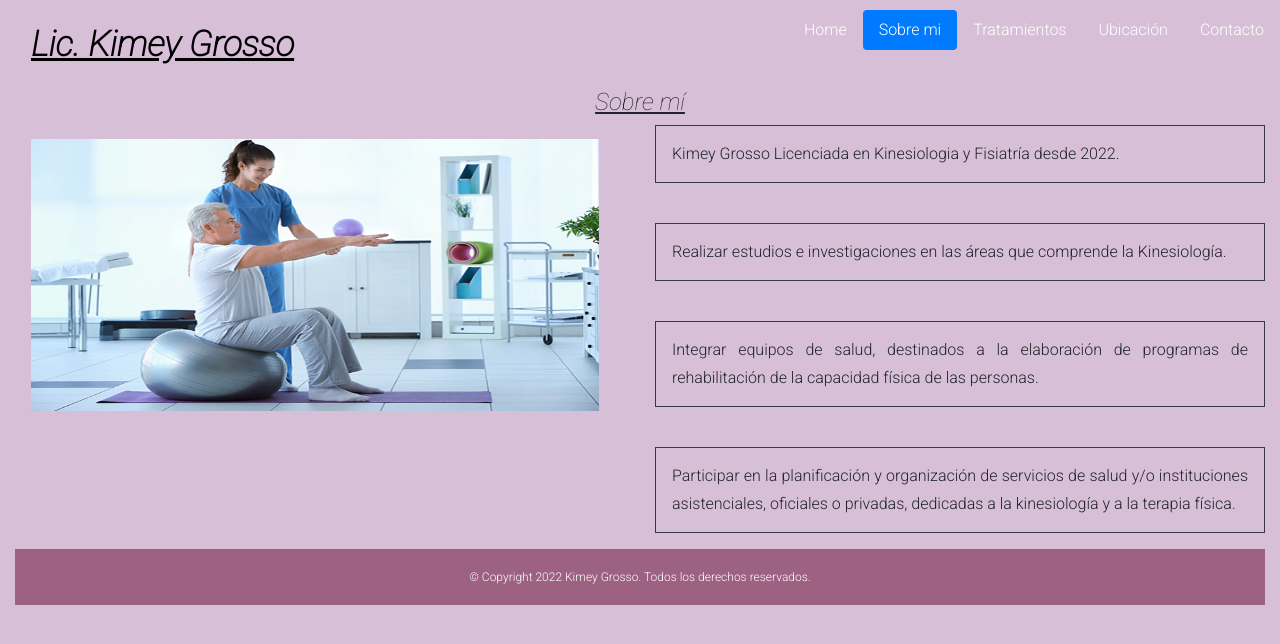
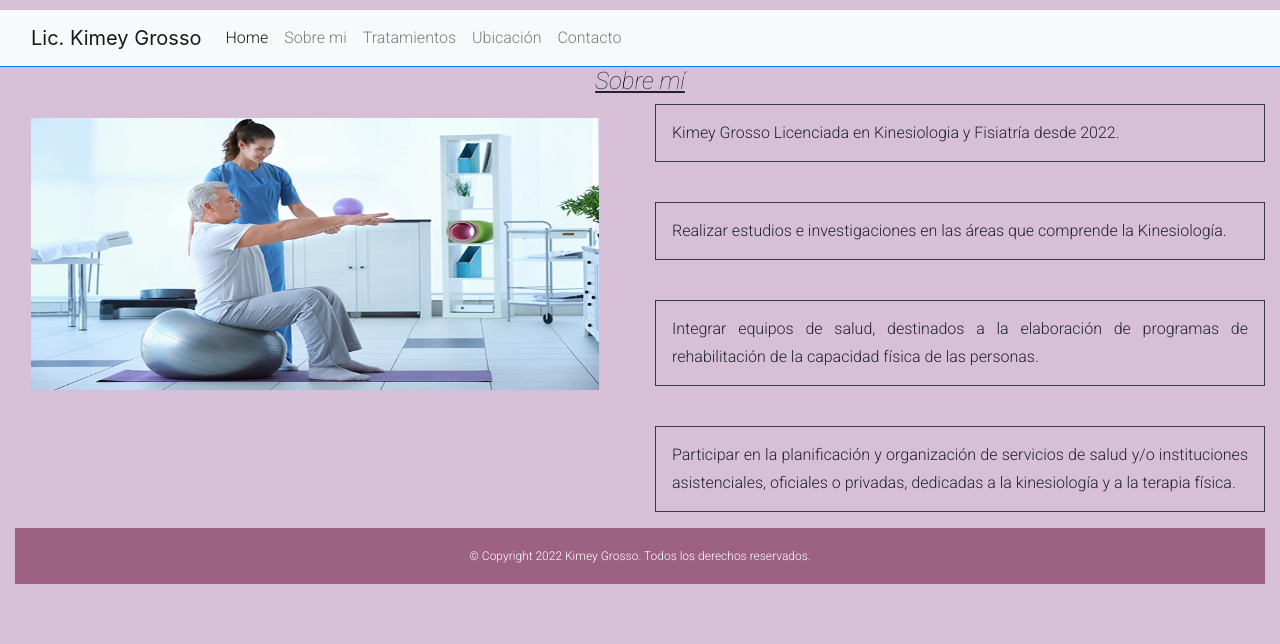
Before and after one commit to jbarreto95/proyecto_final, a plain HTML site: page pages/Sobre mi.html in a window 1280 px wide. Drawn offline with Linux system fonts and the light colour scheme.

Commit message:
segunda entrega proyecto final

```diff
--- a/assets/css/estilo.css
+++ b/assets/css/estilo.css
@@ -42,7 +42,7 @@ h1 {
   h5 {
     font-size: 12px;
   }
-  /*----------información----------*/
+    /*----------información----------*/
   p {
     text-align: left;
     line-height: 28px;
--- a/pages/Sobre mi.html
+++ b/pages/Sobre mi.html
@@ -15,24 +15,21 @@
 </head>
 	<body>
 		<header>
-			<div class="container-fluid">
-			<div class="row">
-			<div class="col -6">
-				<!--Licenciada Kimey Grosso-->
-				<h1 class="titulos">Lic. Kimey Grosso</h1>
-			</div>
-			<div class="row">
-				<div class="col -6">
-					<!--Menú-->
-					<nav class="nav nav-pills flex-column flex-sm-row">
-						<ul class="d-flex justify-content-end">
-							<li><a class="flex-sm-fill text-sm-center nav-link" href="../Index.html">Home</a></li>
-							<li><a class="flex-sm-fill text-sm-center nav-link active" href="Sobre mi.html">Sobre mi</a></li>
-							<li><a class="flex-sm-fill text-sm-center nav-link" href="Tratamientos.html">Tratamientos</a></li>
-							<li><a class="flex-sm-fill text-sm-center nav-link" href="Ubicacion.html">Ubicación</a></li>
-							<li><a class="flex-sm-fill text-sm-center nav-link" href="Contacto.html">Contacto</a></li>
-						</ul>
-					</nav>
+			<nav class="navbar navbar-expand-md navbar-light bg-light border-3 border-bottom border-primary">
+				<div class="container-fluid">
+					<a class="navbar-brand" href="../Index.html">Lic. Kimey Grosso</a>
+					<button type="button" class="navbar-toggler" data-toggle="dropdown" data-target= #menudesplegable aria-haspopup="true" aria-expanded="false">
+					  	<span class="navbar-toggler-icon"></span>
+					</button>
+					<div id="menudesplegable" class="collapse navbar-collapse">
+						<ul class="navbar-nav mr-auto mt-2 mt-lg-0">
+							<li class="nav-item active"><a class="nav-link" href="../Index.html">Home</a></li>
+							<li class="nav-item"><a class="nav-link" href="./pages/Sobre mi.html">Sobre mi</a></li>
+							<li class="nav-item"><a class="nav-link" href="../pages/Tratamientos.html">Tratamientos</a></li>
+							<li class="nav-item"><a class="nav-link" href="../pages/Ubicacion.html">Ubicación</a></li>
+							<li class="nav-item"><a class="nav-link" href="../pages/Contacto.html">Contacto</a></li>
+					  	</ul>
+					</div>
 			</header>
 		<div class="container-fluid">
 		<div class="row">
```
Also changed, not shown: Index.html (+15 -18 lines).
